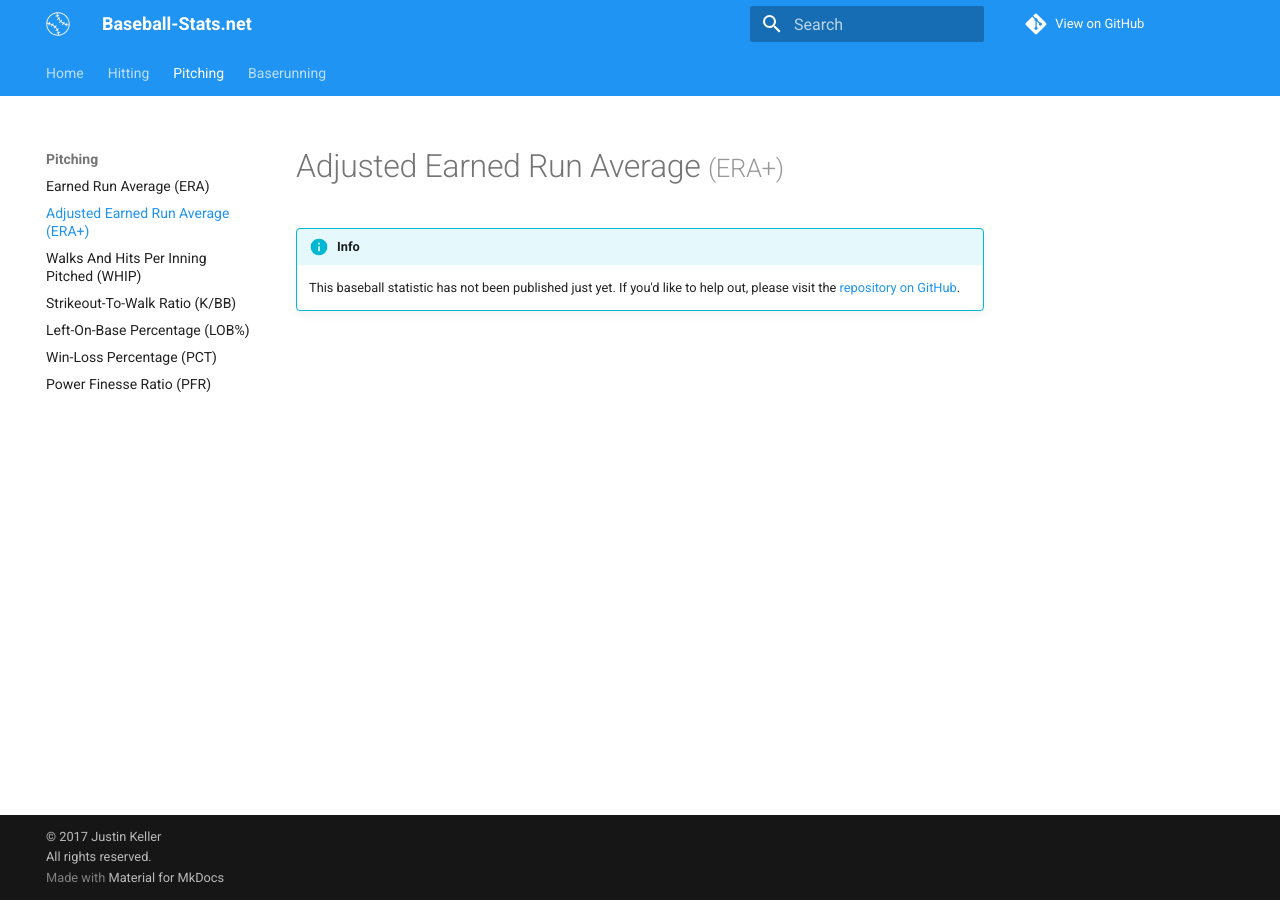
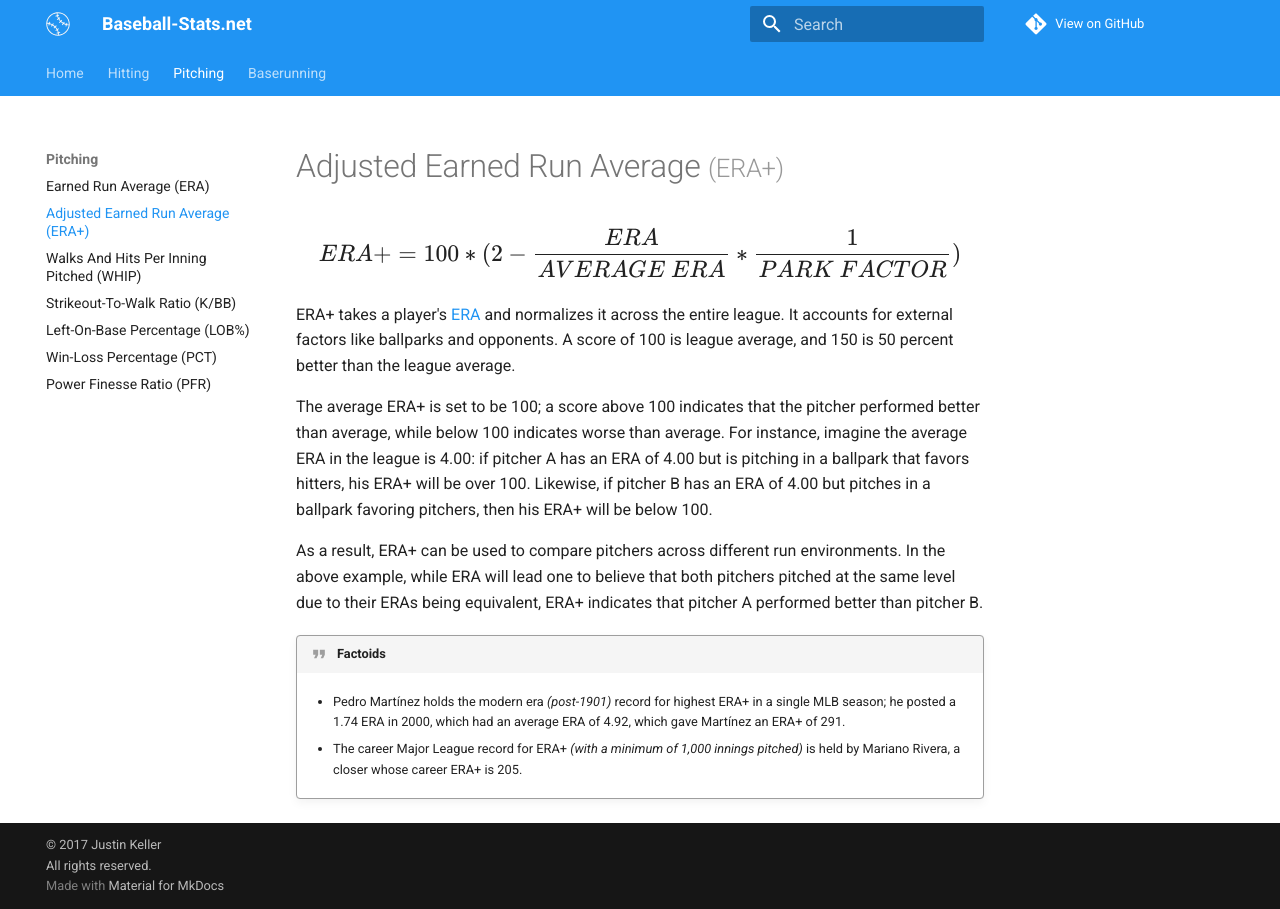
Before and after one commit to nodesocket/baseball-stats.net, an MkDocs documentation site: the page built from docs/pitching/aera.md, in a window 1280 px wide. Built offline with MkDocs 1.6.1 and Material for MkDocs 9.7.7, drawn with Linux system fonts in a browser that asks for light colours; formulas are drawn with MathJax 3; comment, search, counter and statistics services are not loaded; old or Windows-style settings are respelled for this version of MkDocs.

Commit message:
added pitching/aera

```diff
--- a/docs/pitching/aera.md
+++ b/docs/pitching/aera.md
@@ -1,3 +1,14 @@
 # Adjusted Earned Run Average <small>(ERA+)</small>
 
-{!includes/not_published.md!}
+<h3>$$ {\displaystyle ERA+=100*(2-{ERA \over AVERAGE\ ERA}*{1 \over PARK\ FACTOR})} $$</h3>
+
+ERA+ takes a player's [ERA](/pitching/era/) and normalizes it across the entire league. It accounts for external factors like ballparks and opponents. A score of 100 is league average, and 150 is 50 percent better than the league average.
+
+The average ERA+ is set to be 100; a score above 100 indicates that the pitcher performed better than average, while below 100 indicates worse than average. For instance, imagine the average ERA in the league is 4.00: if pitcher A has an ERA of 4.00 but is pitching in a ballpark that favors hitters, his ERA+ will be over 100. Likewise, if pitcher B has an ERA of 4.00 but pitches in a ballpark favoring pitchers, then his ERA+ will be below 100.
+
+As a result, ERA+ can be used to compare pitchers across different run environments. In the above example, while ERA will lead one to believe that both pitchers pitched at the same level due to their ERAs being equivalent, ERA+ indicates that pitcher A performed better than pitcher B.
+
+!!! quote "Factoids"
+    * Pedro Martínez holds the modern era *(post-1901)* record for highest ERA+ in a single MLB season; he posted a 1.74 ERA in 2000, which had an average ERA of 4.92, which gave Martínez an ERA+ of 291.
+
+    * The career Major League record for ERA+ *(with a minimum of 1,000 innings pitched)* is held by Mariano Rivera, a closer whose career ERA+ is 205.
```
